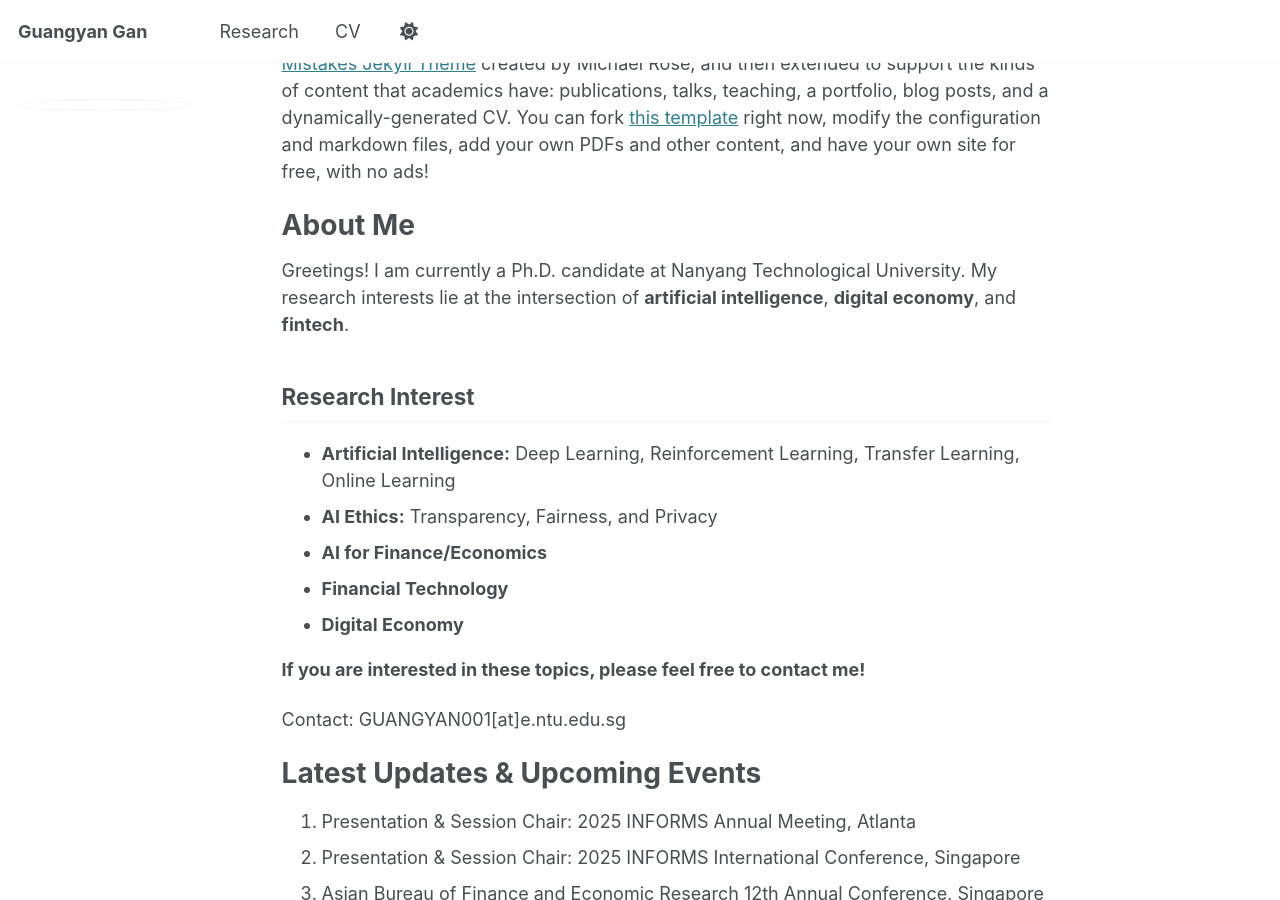
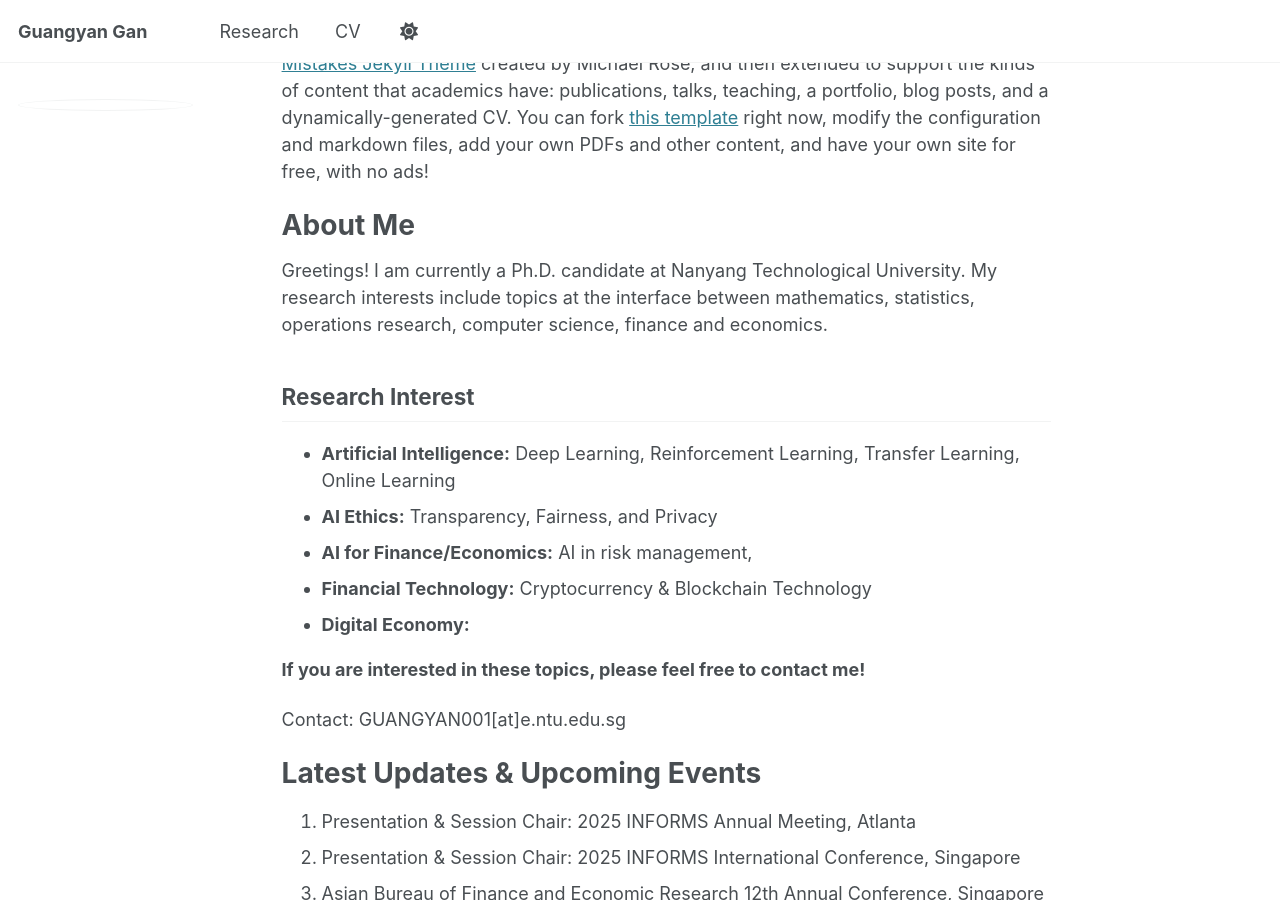
Before and after one commit to GuangyanGan/GuangyanGan.github.io, a Jekyll site: the page built from _pages/about.md, in a window 1280 px wide and 900 px high, scrolled down 227 px. Built offline with Jekyll 4.4.1, drawn with Linux system fonts in a browser that asks for light colours.

Commit message:
Update about.md

```diff
--- a/_pages/about.md
+++ b/_pages/about.md
@@ -11,15 +11,15 @@ This is the front page of a website that is powered by the [Academic Pages templ
 
 About Me
 ======
-Greetings! I am currently a Ph.D. candidate at Nanyang Technological University. My research interests lie at the intersection of **artificial intelligence**, **digital economy**, and **fintech**.
+Greetings! I am currently a Ph.D. candidate at Nanyang Technological University. My research interests include topics at the interface between mathematics, statistics, operations research, computer science, finance and economics.
 
 ## Research Interest
 
 - **Artificial Intelligence:** Deep Learning, Reinforcement Learning, Transfer Learning, Online Learning
 - **AI Ethics:** Transparency, Fairness, and Privacy
-- **AI for Finance/Economics**
-- **Financial Technology**
-- **Digital Economy**
+- **AI for Finance/Economics:** AI in risk management,
+- **Financial Technology:** Cryptocurrency & Blockchain Technology
+- **Digital Economy:**
 
 
 **If you are interested in these topics, please feel free to contact me!**
```
